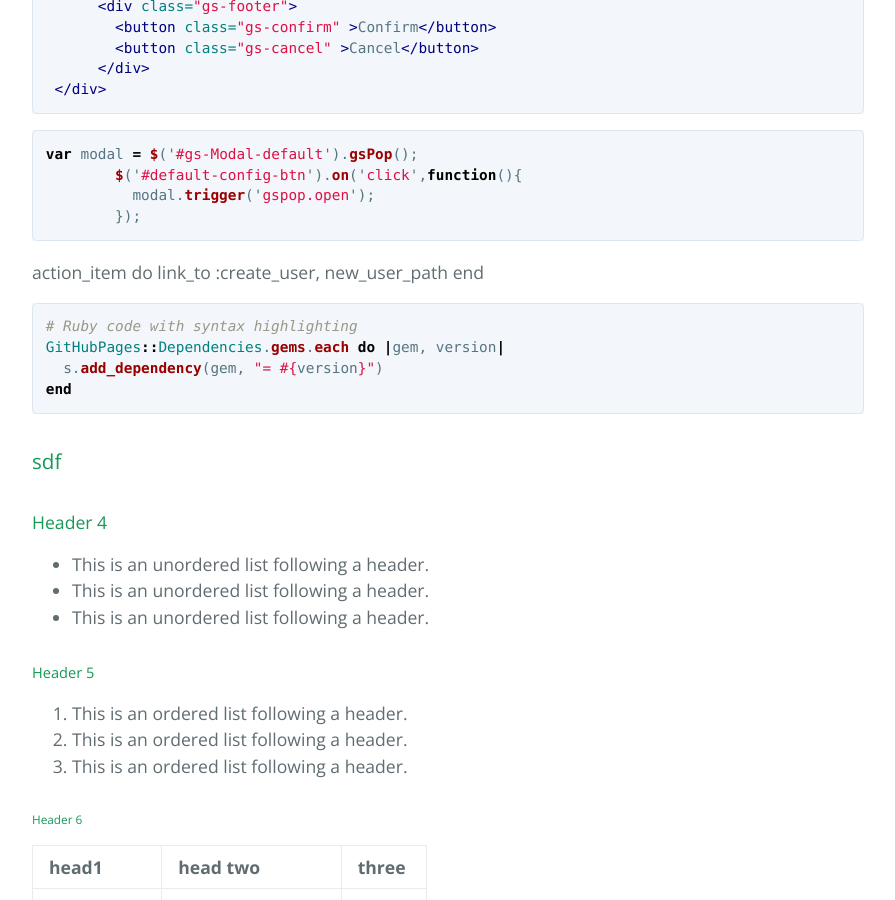
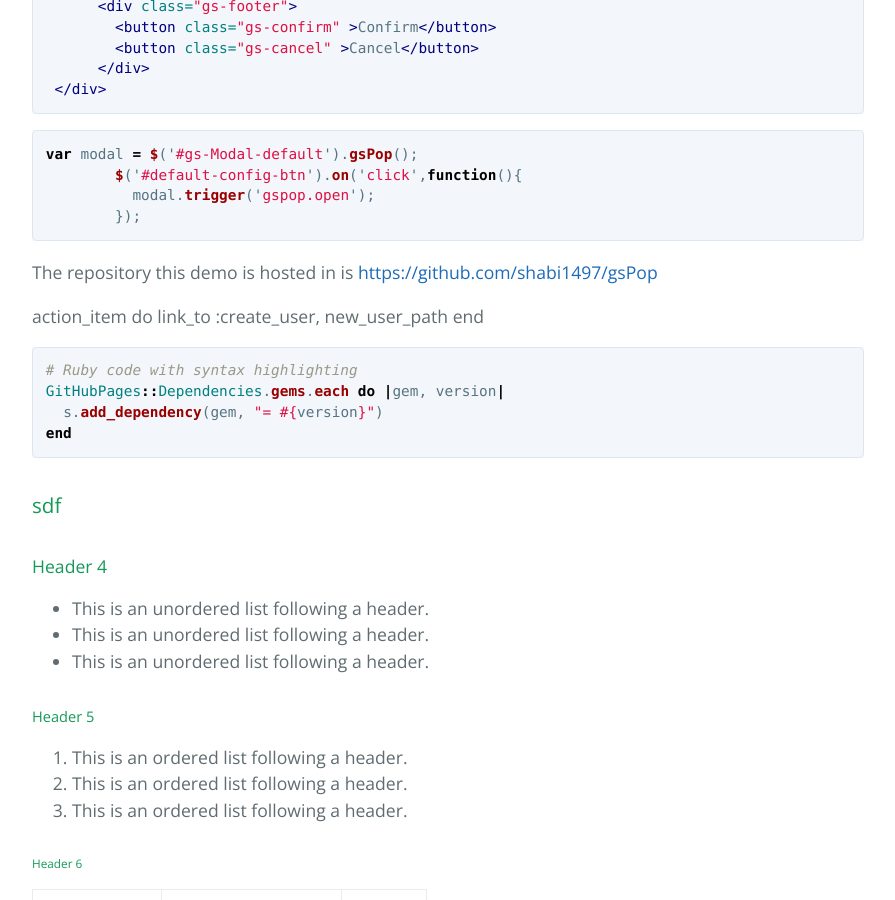
Before and after one commit to shabi1497/gsPop, a Jekyll site: the page built from docs/index.md, in a window 1280 px wide and 900 px high, scrolled down 1810 px. Shown: the whole window, without its empty margins (192-1087 px from the left). Built offline with Jekyll 4.4.1, drawn with Linux system fonts in a browser that asks for light colours; our own code applies the rules of GitHub Pages for plain Markdown files.

Commit message:
Update index.md

````diff
--- a/docs/index.md
+++ b/docs/index.md
@@ -65,6 +65,9 @@ var modal = $('#gs-Modal-default').gsPop();
           modal.trigger('gspop.open');
         });
 ```
+
+The repository this demo is hosted in is [{{ site.github.repository_url}}]({{ site.github.repository_url}})
+
  action_item do
     link_to :create_user, new_user_path
  end
````
